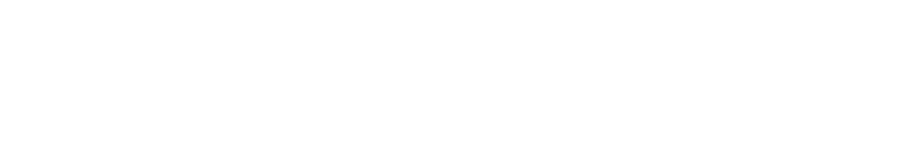
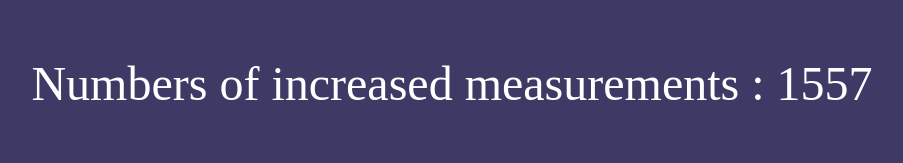
Before and after one commit to alanhoudus/adventofcode, a plain HTML site: page 01/index.html in a window 1280 px wide. Shown: the whole page, without its empty margins (188-1091 px from the left). Drawn offline with Linux system fonts and the light colour scheme.

Commit message:
Number of increase found

```diff
--- a/01/app.js
+++ b/01/app.js
@@ -1,5 +1,23 @@
 var app = {
     init: function() {
-        console.log('test !');
+        app.loopThroughArray();
+    },
+
+    loopThroughArray: function() {
+
+        let increasedMesurement = 0;
+
+
+        for (let index = 0; index < array.measurement.length; index++) {
+
+            if(array.measurement[index+1] > array.measurement[index]){
+                increasedMesurement++;
+            }
+        }
+
+        const counterElement = document.querySelector('.counter');
+        counterElement.textContent += increasedMesurement;
     }
 }
+
+window.addEventListener("DOMContentLoaded", app.init);
--- a/01/array.js
+++ b/01/array.js
@@ -1,9 +1,6 @@
 var array = {
-    init: function() {
 
-    },
-
-    array = [
+    measurement : [
         104,
         105,
         109,
--- a/01/index.html
+++ b/01/index.html
@@ -4,10 +4,16 @@
     <meta charset="UTF-8">
     <meta http-equiv="X-UA-Compatible" content="IE=edge">
     <meta name="viewport" content="width=device-width, initial-scale=1.0">
+    <link rel="stylesheet" href="style.css">
     <title>Advent of code</title>
 </head>
 <body>
 
+    <div class="measurements">
+        <p class="counter">Numbers of increased measurements : </p>
+    </div>
+
     <script src="app.js"></script>
+    <script src="array.js"></script>
 </body>
 </html>
--- /dev/null
+++ b/01/style.css
@@ -0,0 +1,14 @@
+body {
+    background-color: rgb(62, 58, 102);
+    color: white;
+}
+
+.measurements {
+    display: flex;
+    justify-content: center;
+    align-items: center;
+}
+
+.counter {
+    font-size: 3em;
+}
```
